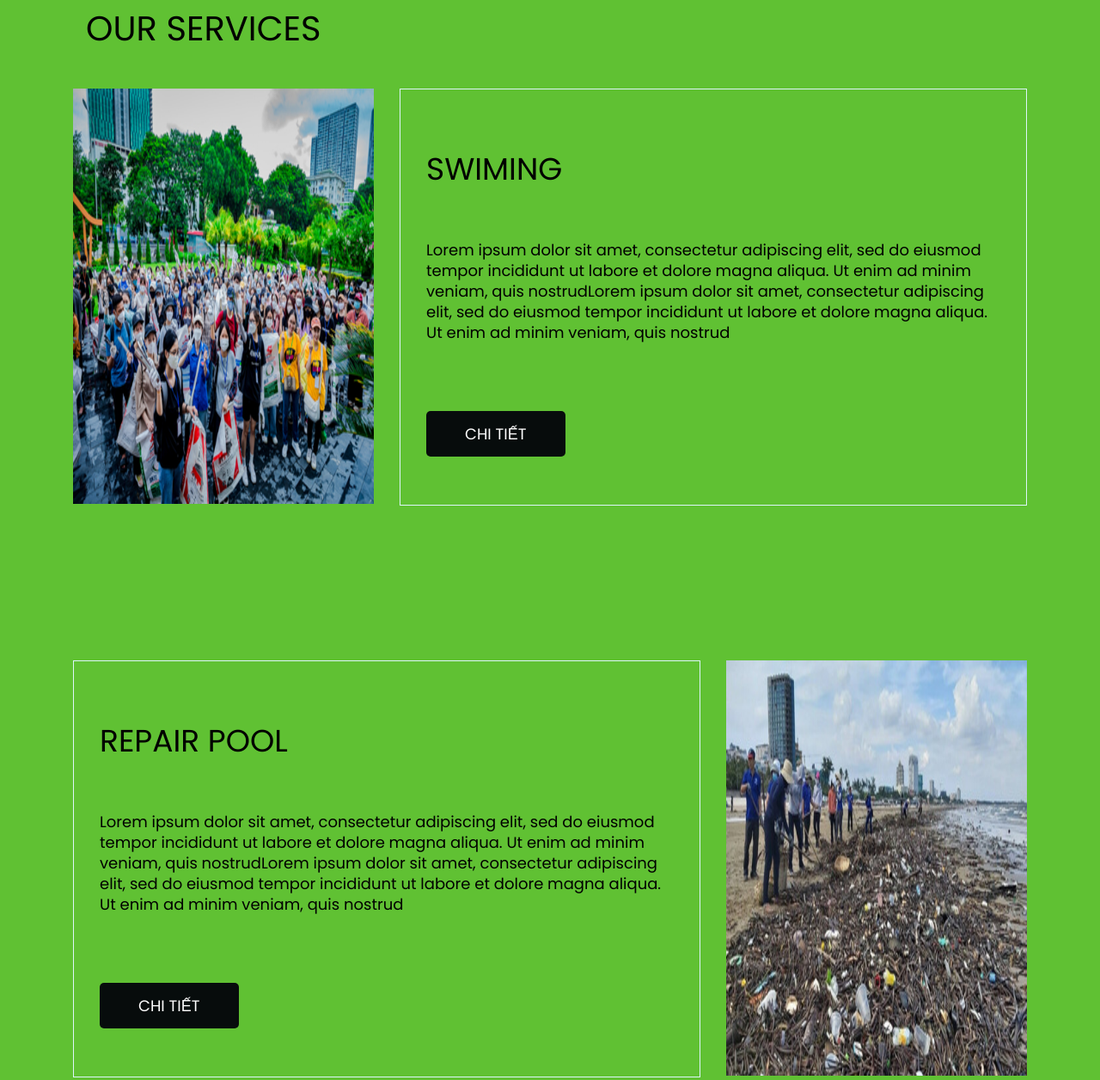
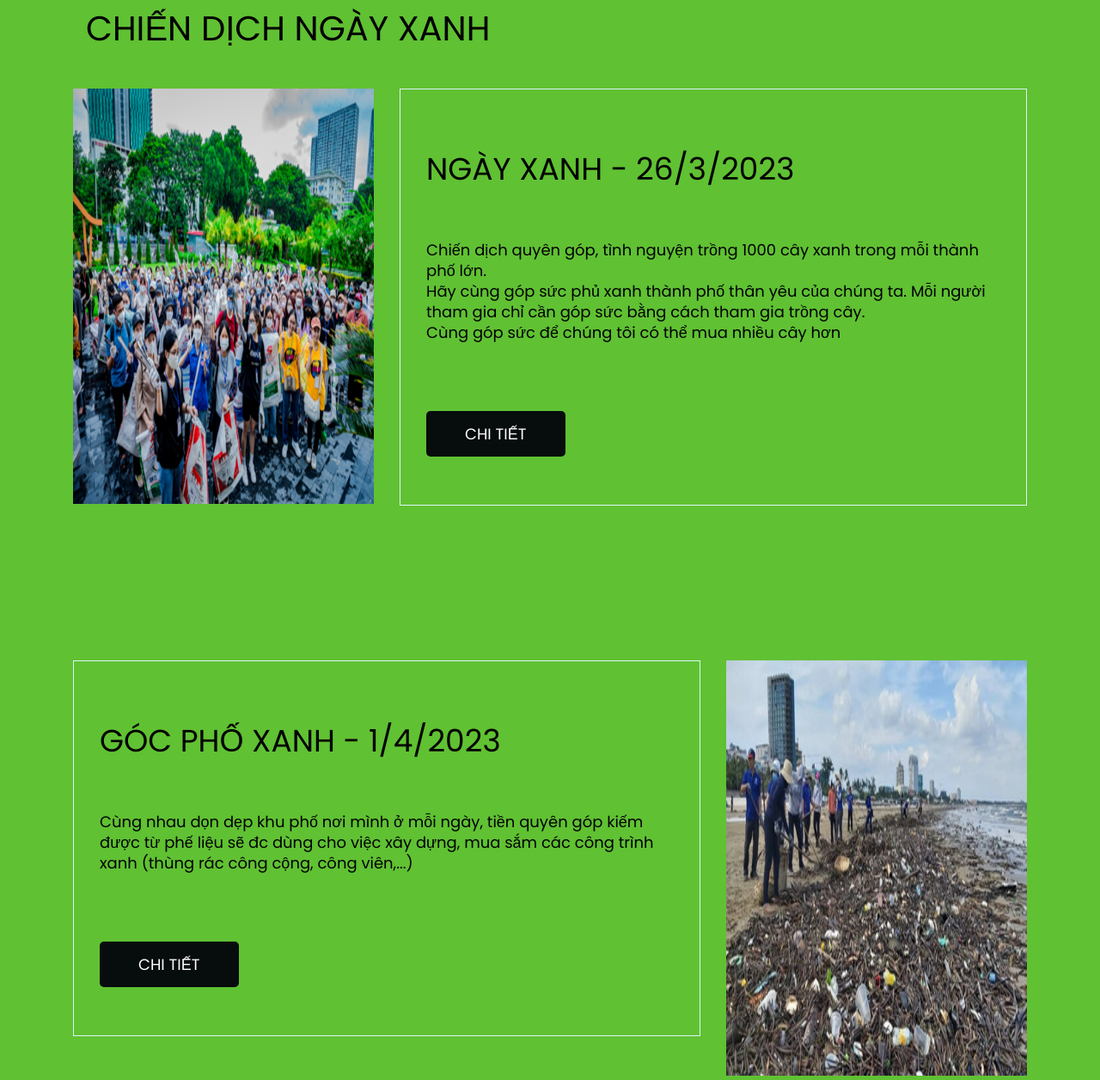
Before and after one commit to tudao888/biocode, a plain HTML site: page boostrap_template/SwiPol-1.0.0/index.html in a window 1280 px wide. Shown: the part 832-2088 px from the top of the page at 86% size. Drawn offline with nearby package versions, Linux system fonts and the light colour scheme; files whose address does not match are found by name.

Commit message:
last update

```diff
--- a/boostrap_template/SwiPol-1.0.0/index.html
+++ b/boostrap_template/SwiPol-1.0.0/index.html
@@ -43,7 +43,6 @@
             <a href="javascript:void(0)" class="closebtn" onclick="closeNav()">&times;</a>
             <a href="index.html">Trang chủ</a>
             <a href="blog.html">Blog</a>
-            <a href="old_event.html">Các chương trình của chúng tôi</a>
             <a href="about.html">Về chúng tôi</a>
             <a href="donate.html">Donate</a>
          </div>
@@ -123,18 +122,20 @@
       <!-- services section start -->
       <div class="services_section layout_padding">
          <div class="container">
-            <h1 class="services_taital">Our Services</h1>
+            <h1 class="services_taital">Chiến dịch Ngày xanh</h1>
             <div class="row">
                <div class="col-md-4">
                   <div class="image_1"><img src="images/img-3.png"></div>
                </div>
                <div class="col-md-8">
                   <div class="services_box">
-                     <h2 class="pool_text">Swiming</h2>
-                     <p class="lorem_text">Lorem ipsum dolor sit amet, consectetur adipiscing elit, sed do eiusmod
-                        tempor incididunt ut labore et dolore magna aliqua. Ut enim ad minim veniam, quis nostrudLorem
-                        ipsum dolor sit amet, consectetur adipiscing elit, sed do eiusmod tempor incididunt ut labore et
-                        dolore magna aliqua. Ut enim ad minim veniam, quis nostrud</p>
+                     <h2 class="pool_text">Ngày xanh - 26/3/2023</h2>
+                     <p class="lorem_text"> Chiến dịch quyên góp, tình nguyện trồng 1000 cây xanh trong mỗi thành phố lớn.
+                     <br>
+                     Hãy cùng góp sức phủ xanh thành phố thân yêu của chúng ta. Mỗi người tham gia chỉ cần góp sức bằng cách
+                     tham gia trồng cây.
+                     <br>
+                     Cùng góp sức để chúng tôi có thể mua nhiều cây hơn </p>
                      <div class="readmore_bt"><a href="event_detail_post.html">Chi tiết</a></div>
                   </div>
                </div>
@@ -148,11 +149,8 @@
             <div class="row">
                <div class="col-md-8">
                   <div class="services_box">
-                     <h2 class="pool_text">Repair Pool</h2>
-                     <p class="lorem_text">Lorem ipsum dolor sit amet, consectetur adipiscing elit, sed do eiusmod
-                        tempor incididunt ut labore et dolore magna aliqua. Ut enim ad minim veniam, quis nostrudLorem
-                        ipsum dolor sit amet, consectetur adipiscing elit, sed do eiusmod tempor incididunt ut labore et
-                        dolore magna aliqua. Ut enim ad minim veniam, quis nostrud</p>
+                     <h2 class="pool_text">Góc phố xanh - 1/4/2023</h2>
+                     <p class="lorem_text">Cùng nhau dọn dẹp khu phố nơi mình ở mỗi ngày, tiền quyên góp kiếm được từ phế liệu sẽ đc dùng cho việc xây dựng, mua sắm các công trình xanh (thùng rác công cộng, công viên,...)</p>
                      <div class="readmore_bt"><a href="#">Chi tiết</a></div>
                   </div>
                </div>
```
Also changed, not shown: boostrap_template/SwiPol-1.0.0/about.html (+0 -1 lines), boostrap_template/SwiPol-1.0.0/blog.html (+0 -1 lines), boostrap_template/SwiPol-1.0.0/donate.html (+0 -1 lines), boostrap_template/SwiPol-1.0.0/event_detail_post.html (+0 -1 lines).
